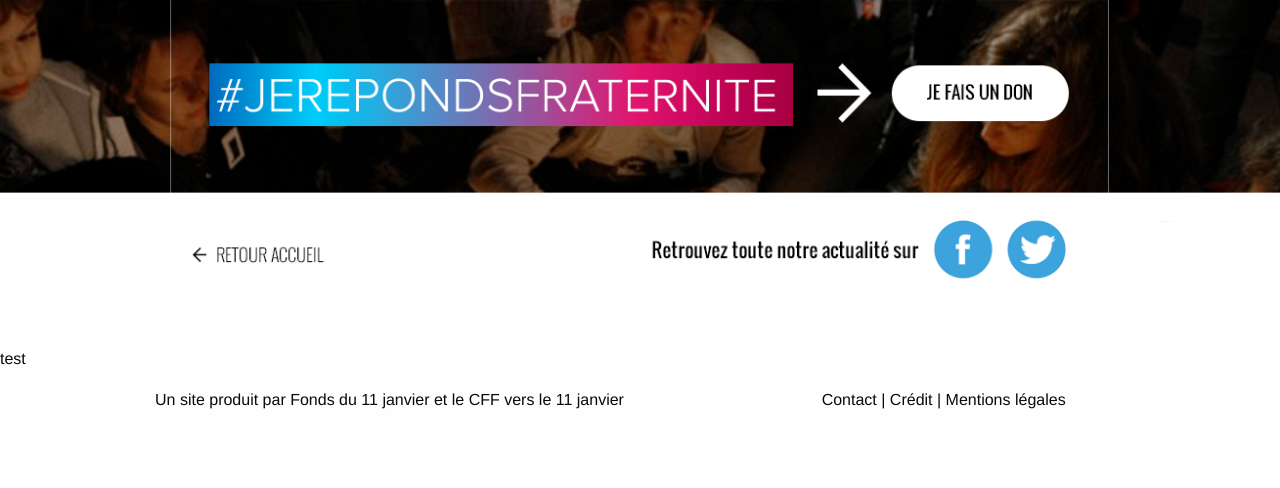
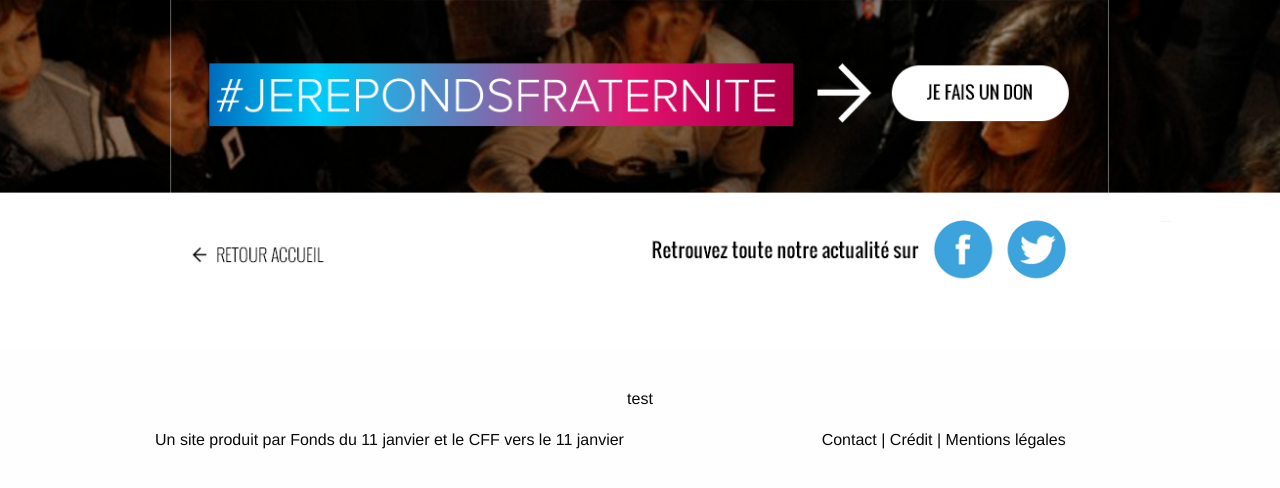
Before and after one commit to adfinitas-app/jerepondsfraternite, a Jekyll site: the page built from _posts/2015-12-01-des-outils-ludo-educatifs-pour-faire-decouvrir-aux-enfants-la-laicite.md, in a window 1280 px wide. Shown: the top 488 px of the page. Built offline with Jekyll 4.4.1, drawn with Linux system fonts in a browser that asks for light colours.

Commit message:
Updated '_layouts/template-post.html' via CloudCannon

```diff
--- a/_layouts/template-post.html
+++ b/_layouts/template-post.html
@@ -3,4 +3,12 @@
 ---
 <div class="coverpost paddcoverpost">
 </div>
-{{content}}
+<div class="row">
+    <div class="large-12 columns text-center">
+        <h1>{{post.title}}</h1>
+        <h3>{{post.categorie}}</h3>
+        <img src="{{post.vignette_path}}">
+        <h3>{{post.description}}</h3>
+        {{content}}
+    </div>
+</div>
```
